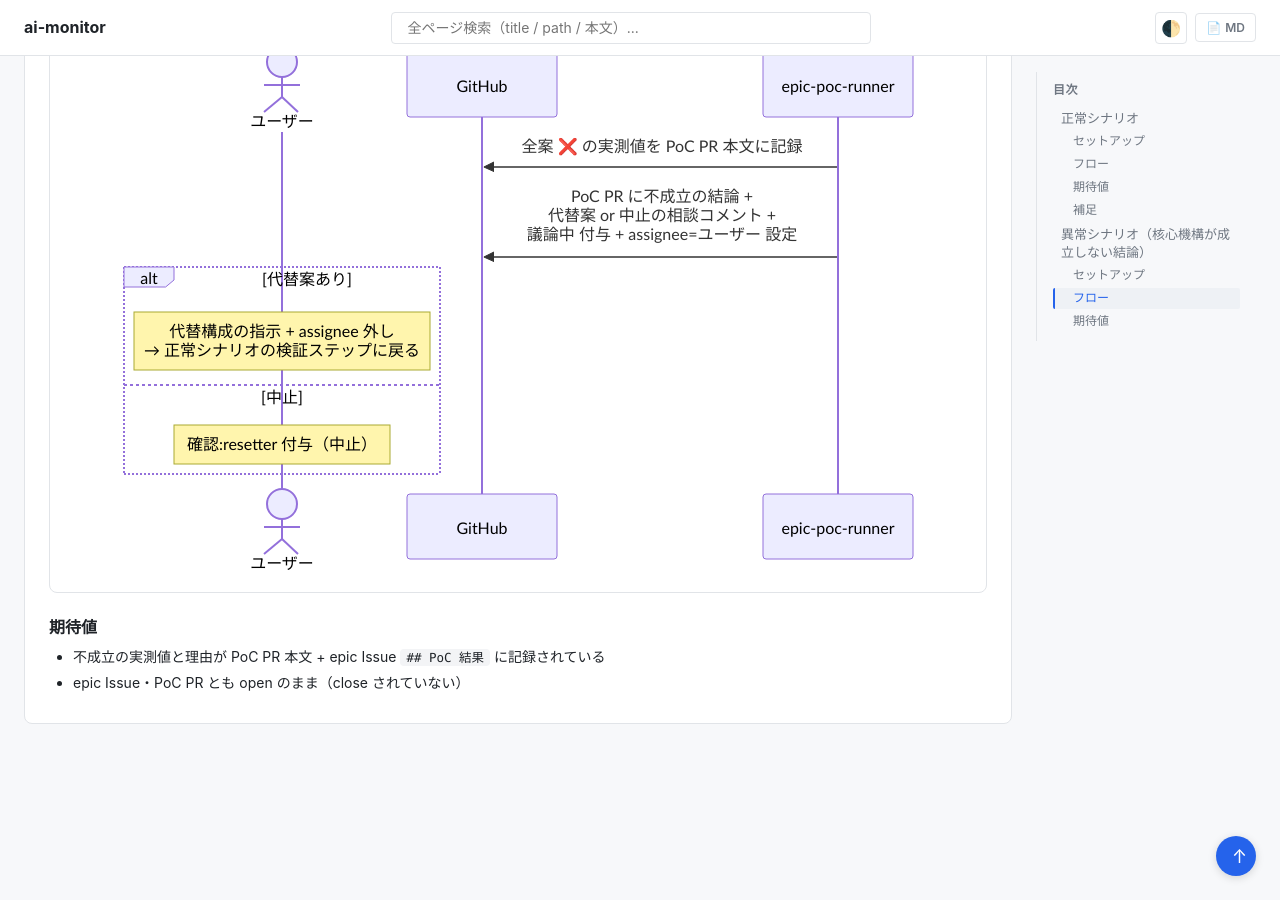
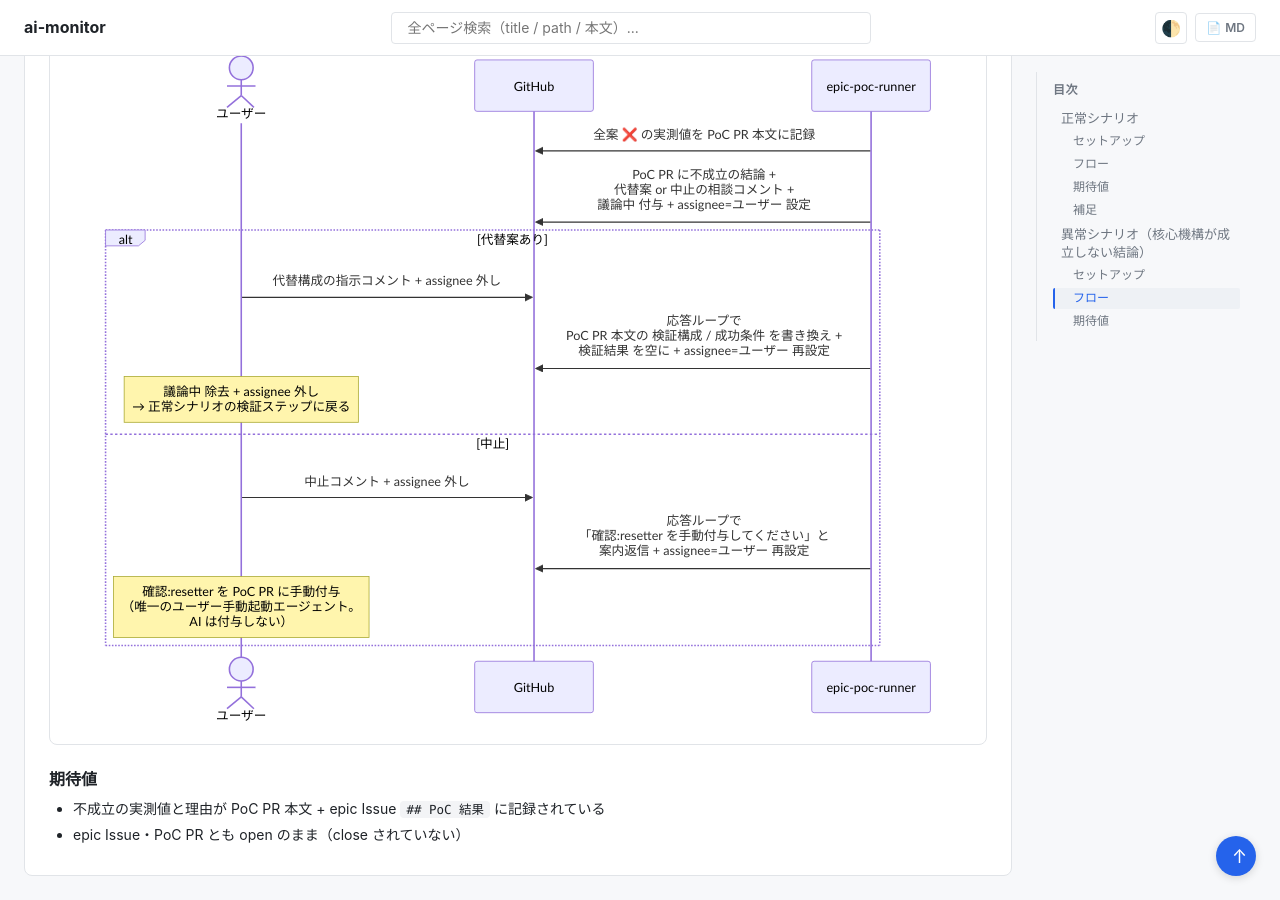
Before and after one commit to shuhei1101/ai-monitor, a Jekyll site: the page built from docs/wiki/設計図/シナリオ/単一ユースケース/実現可能性PoC検証.md, in a window 1280 px wide and 900 px high, scrolled down 2539 px. Built offline with Jekyll 4.4.1, drawn with Linux system fonts in a browser that asks for light colours; our own code applies the rules of GitHub Pages for plain Markdown files; some of the changed text lies outside the part shown.

````diff
--- a/docs/wiki/設計図/シナリオ/単一ユースケース/実現可能性PoC検証.md
+++ b/docs/wiki/設計図/シナリオ/単一ユースケース/実現可能性PoC検証.md
@@ -33,7 +33,7 @@ sequenceDiagram
   participant REPO as リポジトリ
   activate MON
   MON->>GH: 指示コメント + 親 epic Issue 本文を確認して<br>PoC PR 本文を仮埋め<br>（リスク仮説 / 検証構成 / 成功条件の草案）
-  MON->>GH: 不明点を PoC PR コメントで質問 +<br>議論中 付与 + assignee=ユーザー 設定
+  MON->>GH: PoC PR に完了報告コメント +<br>確認質問コメント +<br>議論中 付与 + assignee=ユーザー 設定
   deactivate MON
 
   loop 方針固めの応答ループ<br>（本文への修正依頼・質問回答がある間）
@@ -111,9 +111,13 @@ sequenceDiagram
   MON->>GH: 全案 ❌ の実測値を PoC PR 本文に記録
   MON->>GH: PoC PR に不成立の結論 +<br>代替案 or 中止の相談コメント +<br>議論中 付与 + assignee=ユーザー 設定
   alt 代替案あり
-    Note over U: 代替構成の指示 + assignee 外し<br>→ 正常シナリオの検証ステップに戻る
+    U->>GH: 代替構成の指示コメント + assignee 外し
+    MON->>GH: 応答ループで<br>PoC PR 本文の 検証構成 / 成功条件 を書き換え +<br>検証結果 を空に + assignee=ユーザー 再設定
+    Note over U: 議論中 除去 + assignee 外し<br>→ 正常シナリオの検証ステップに戻る
   else 中止
-    Note over U: 確認:resetter 付与（中止）
+    U->>GH: 中止コメント + assignee 外し
+    MON->>GH: 応答ループで<br>「確認:resetter を手動付与してください」と<br>案内返信 + assignee=ユーザー 再設定
+    Note over U: 確認:resetter を PoC PR に手動付与<br>（唯一のユーザー手動起動エージェント。<br>AI は付与しない）
   end
 ```
 
````
Also changed, not shown: CLAUDE.md (+13 -0 lines), docs/wiki/エージェント/epic-poc-runner/フェーズ/完了処理.md (+14 -14 lines), docs/wiki/エージェント/epic-poc-runner/フェーズ/応答ループ.md (+1 -1 lines).
